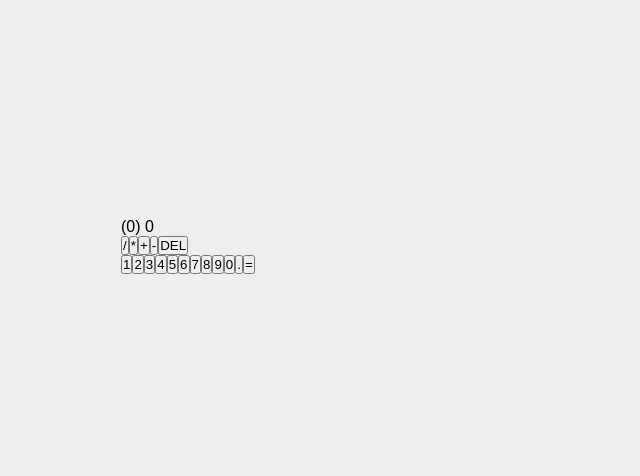
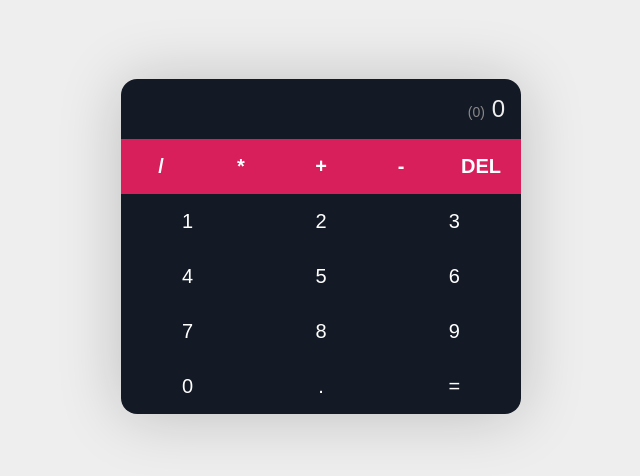
Before and after one commit to danishtyagi/calculator-app-in-reactjs, a React (Create React App) app: page / in a window 1280 px wide. Shown: the part 154-630 px from the top of the page, without its empty margins (319-959 px from the left). Built offline with nearby package versions, Linux system fonts and the light colour scheme.

Commit message:
css added completely

```diff
--- a/src/App.js
+++ b/src/App.js
@@ -15,7 +15,7 @@
         <div className="display">
           <span>(0)</span> 0
         </div>
-        <div className="operator">
+        <div className="operators">
           <button>/</button>
           <button>*</button>
           <button>+</button>
--- a/src/index.css
+++ b/src/index.css
@@ -27,6 +27,60 @@
 .calculator{
    width:100%;
    max-width:400px;
-
+   background-color: #ffff;
+   border-radius: 16px;
+   overflow: hidden;
+   box-shadow:0px 2px 64px rgba(0,0,0,0.2);
 
 }
+
+.display{
+  padding:16px;
+  text-align: right;
+  background-color: var(--dark);
+  color: var(--light);
+  font-size:24px;
+  font-weight:300;
+
+}
+
+.display span{
+  font-size:14px;
+  color:#888;
+}
+
+button {
+  appearance: none;
+  border:none;
+  outline:none;
+  color:#fff;
+  font-size:20px;
+  padding:16px;
+  cursor: pointer;
+  transition: 0.4s;
+}
+
+button:hover {
+  opacity: 0.9;
+}
+
+.operators{
+  display:flex;
+}
+
+.operators button{
+  flex: 1 1 0%;
+  background-color:var(--primary);
+  font-weight: 700;
+}
+
+.digits {
+  display:flex;
+  flex-wrap:wrap;
+}
+
+.digits button {
+  flex: 1 1 33.333%;
+  max-width:33.333%;
+  background-color: var(--dark);
+}
```
